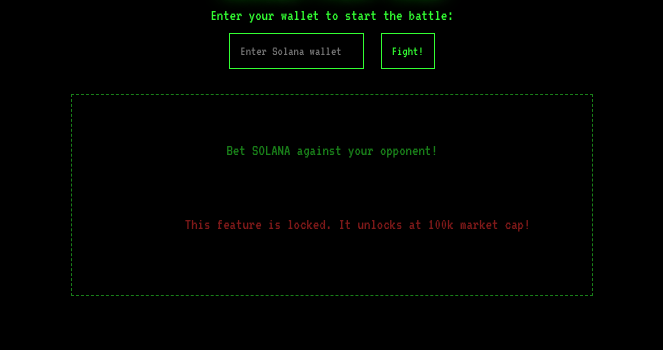
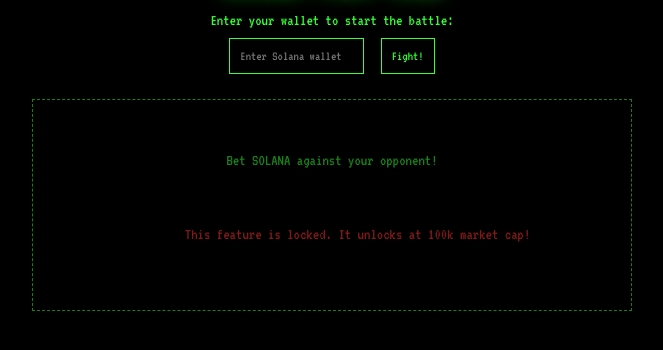
Before and after one commit to BLinks12/SFC, a plain HTML site: page index.html in a window 1280 px wide. Shown: the part 96-446 px from the top of the page, without its empty margins (308-971 px from the left). Drawn offline with Linux system fonts and the light colour scheme.

Commit message:
Update index.html

```diff
--- a/index.html
+++ b/index.html
@@ -10,7 +10,13 @@
   <link href="https://fonts.googleapis.com/css2?family=VT323&display=swap" rel="stylesheet">
 
   <style>
-    /* =========== ESTILOS GENERALES =========== */
+    /* ====== RESET BÁSICO ====== */
+    html, body {
+      margin: 0;
+      padding: 0;
+    }
+
+    /* ====== ESTILO GLOBAL ====== */
     body {
       background-color: black;
       color: #33ff33;
@@ -18,16 +24,24 @@
       display: flex;
       flex-direction: column;
       align-items: center;
-      justify-content: flex-start;
-      margin: 0;
-      padding-top: 40px;
-      min-height: 100vh;
+      justify-content: flex-start; /* No centramos vertical para que no crezca a 100vh */
     }
+
+    /* ====== CONTENEDOR PRINCIPAL ====== */
+    #container {
+      width: 90%;
+      max-width: 600px;
+      margin: 40px auto; /* Ajusta este margen para más o menos separación vertical */
+      text-align: center;
+    }
+
+    /* ====== TÍTULO ====== */
     h1 {
       text-shadow: 0 0 10px #33ff33, 0 0 20px #33ff33;
-      margin-bottom: 10px;
+      margin-bottom: 15px;
       font-size: 2rem;
     }
+
     p, ul {
       margin: 5px 0;
     }
@@ -36,7 +50,16 @@
       padding: 0;
     }
 
-    /* =========== CAMPOS DE TEXTO Y BOTONES =========== */
+    /* ====== CAJAS ASCII ====== */
+    .ascii-box {
+      border: 1px dashed #33ff33;
+      padding: 15px 20px;
+      margin: 20px 0; /* Separa cada caja verticalmente */
+      text-align: center;
+      white-space: pre; /* Para conservar saltos de línea de spinner ASCII */
+    }
+
+    /* ====== INPUTS Y BOTONES ====== */
     input, button {
       background-color: black;
       color: #33ff33;
@@ -53,42 +76,22 @@
       background-color: #005500;
     }
 
-    /* =========== SECCIONES PRINCIPALES =========== */
-    #container {
-      width: 90%;
-      max-width: 600px;
-      margin: 0 auto;
-      text-align: center;
-    }
+    /* ====== SECCIONES QUE SE OCULTAN/MUESTRAN DINÁMICAMENTE ====== */
     #loading, #game, #resetButtonContainer {
       display: none;
       margin-top: 20px;
     }
 
-    /* Marco ASCII */
-    .ascii-box {
-      border: 1px dashed #33ff33;
-      padding: 10px 20px;
-      margin: 20px auto;
-      text-align: center;
-      white-space: pre; /* Para usar ASCII spinner y conservar saltos de línea */
+    /* ====== “LOCKED FEATURE” ====== */
+    .locked-feature {
+      opacity: 0.5;
+      pointer-events: none; /* para que no se pueda clicar */
+    }
+    .locked-message {
+      color: #ff3333; /* texto rojo para resaltar el bloqueo */
     }
 
-    /* =========== SECCIÓN BET (BLOQUEADA) =========== */
-    #betSection {
-      margin-top: 20px;
-      width: 80%;
-    }
-    /* Aspecto de “bloqueado”: opacidad baja y sin eventos de ratón */
-    .locked-feature {
-      opacity: 0.5;
-      pointer-events: none;
-    }
-    .locked-message {
-      color: #ff3333; /* Texto en rojo para destacar el bloqueo */
-    }
-
-    /* =========== ANIMACIONES DE PARPADEO =========== */
+    /* ====== ANIMACIONES Y EFECTOS ====== */
     .blink {
       animation: blink 1s infinite;
     }
@@ -98,20 +101,20 @@
       100% { opacity: 0; }
     }
 
-    /* =========== SPINNER ASCII =========== */
+    /* Spinner ASCII */
     #asciiSpinner {
       font-size: 2rem;
       line-height: 1;
       margin: 0 auto;
     }
 
-    /* =========== RESALTAR MOVIMIENTO SELECCIONADO =========== */
+    /* Resaltar movimiento seleccionado */
     .selected-move {
       background-color: #005500;
       border: 2px solid #00ff00;
     }
 
-    /* =========== ESTILOS DE RESULTADO FINAL =========== */
+    /* Texto de resultado final */
     .victory-text {
       font-size: 1.8rem;
       color: #33ff33;
@@ -170,7 +173,7 @@
     </div>
   </div>
 
-  <!-- Audios para ganar/perder una ronda -->
+  <!-- Audios para ganar/perder una ronda (reemplaza rutas si lo deseas) -->
   <audio id="winSound" src="win-sound.mp3" preload="auto"></audio>
   <audio id="loseSound" src="lose-sound.mp3" preload="auto"></audio>
 
@@ -188,7 +191,6 @@
     const gameStatus           = document.getElementById('gameStatus');
     const resetButton          = document.getElementById('resetButton');
     const resetButtonContainer = document.getElementById('resetButtonContainer');
-    const betSection           = document.getElementById('betSection');
 
     // Audios
     const winSound  = document.getElementById('winSound');
```
